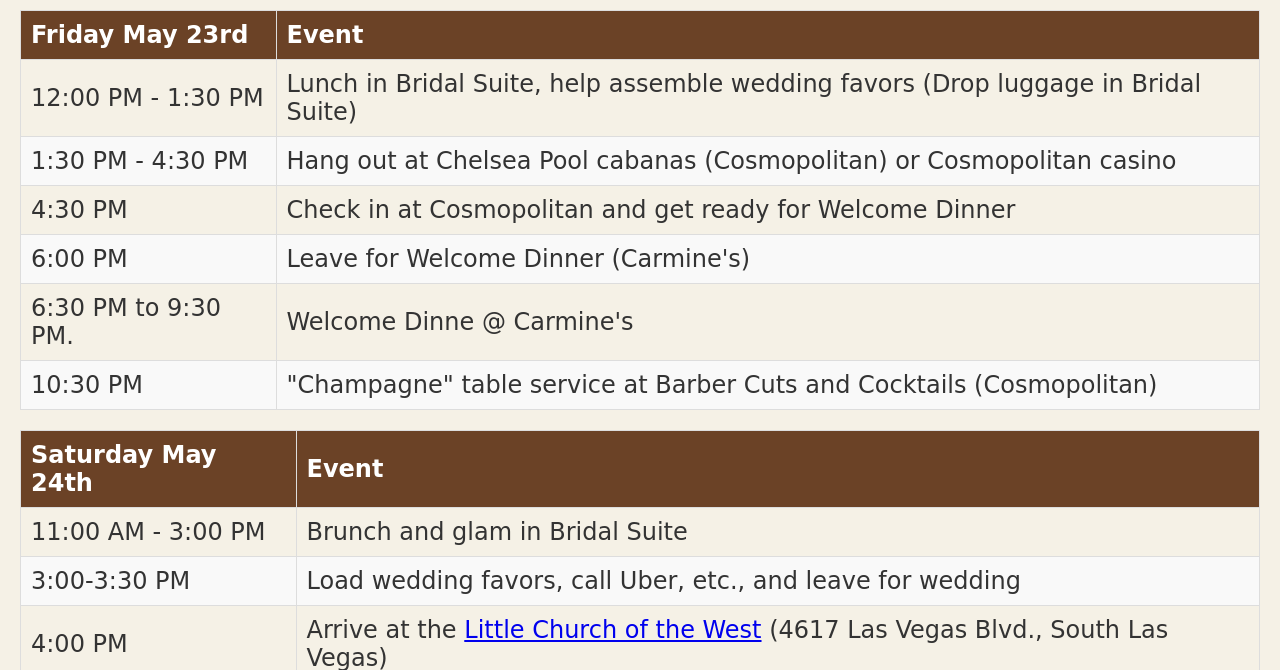
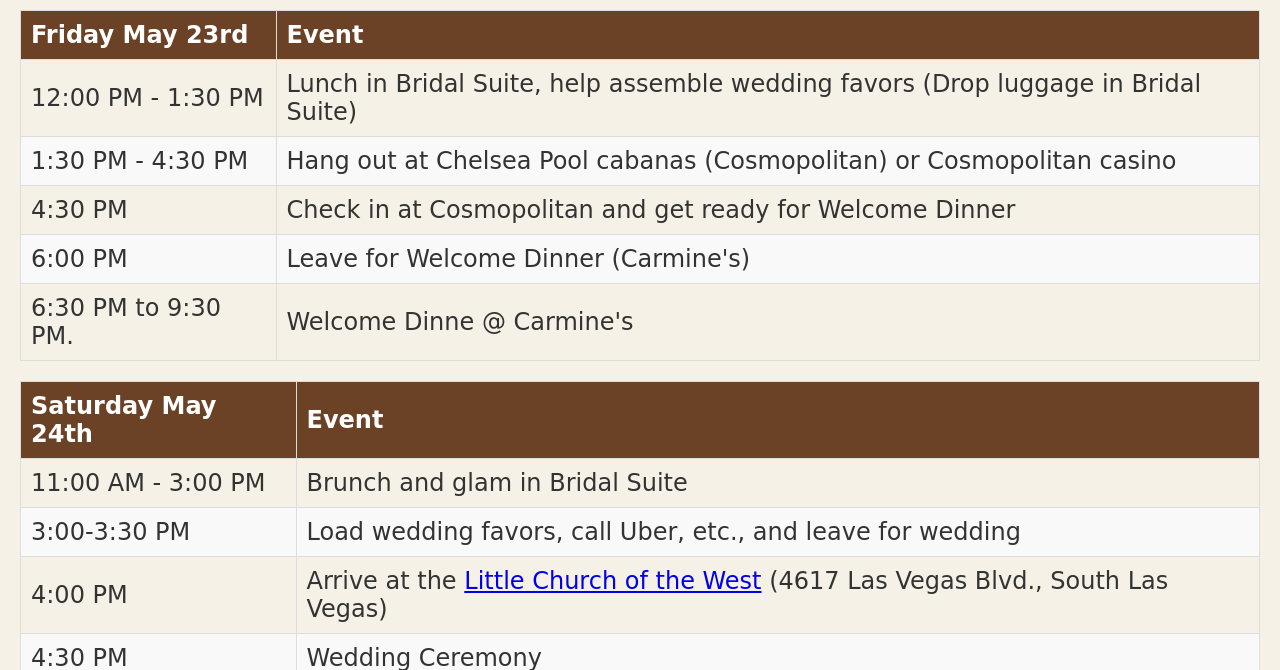
Before and after one commit to tsawi/theresaandian2025, a plain HTML site: page wedding-party-content.html in a window 1280 px wide. Shown: the part 130-800 px from the top of the page. Drawn offline with Linux system fonts and the light colour scheme.

Commit message:
update bridal party

```diff
--- a/wedding-party-content.html
+++ b/wedding-party-content.html
@@ -81,10 +81,6 @@
             <td> 6:30 PM to 9:30 PM.</td>
             <td>Welcome Dinne @ Carmine's</td>
         </tr>
-        <tr>
-            <td>10:30 PM</td>
-            <td>"Champagne" table service at Barber Cuts and Cocktails (Cosmopolitan)</td>
-        </tr>
     </tbody>
 </table>
 
```
